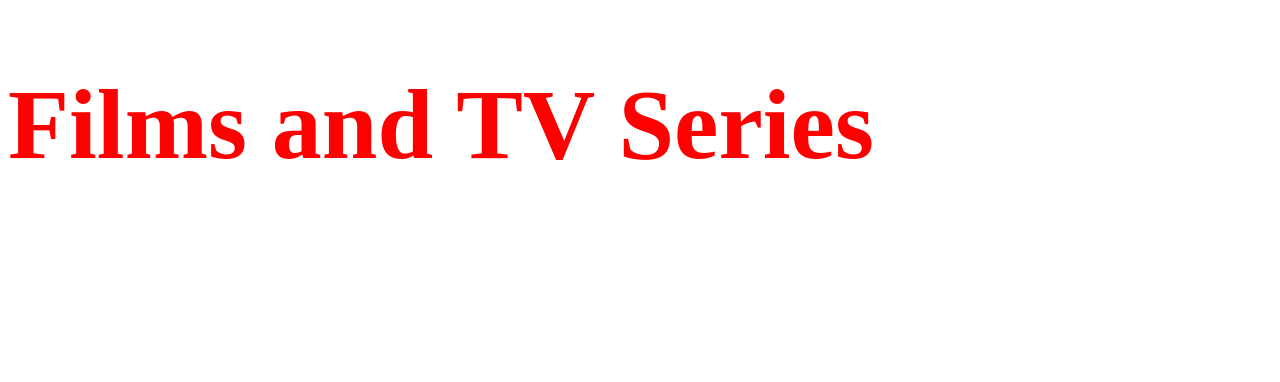
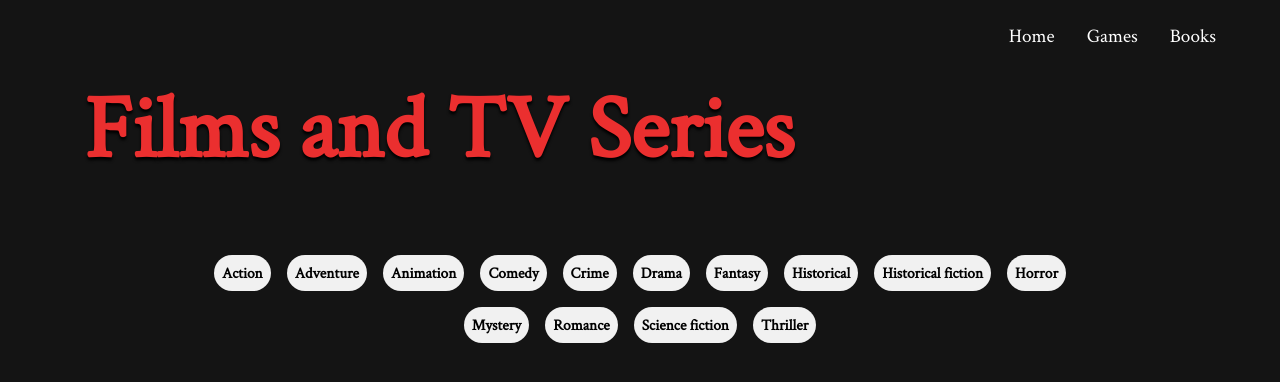
Before and after one commit to eiribarev18/generala-approves, a plain HTML site: page HTML/films.html in a window 1280 px wide. Drawn offline with Linux system fonts and the light colour scheme; files that its build step writes are made by us from their sources.

Commit message:
added heading, menu and genres

```diff
--- a/CSS/films.css
+++ b/CSS/films.css
@@ -1,4 +1,64 @@
-#h1{
-	font-size:100px;
-	color:red;
+@font-face {
+	font-family: Crimson_Text;
+	src: url(CrimsonText-Regular.ttf);
+  }
+
+body{
+	background-color:#141414;
+	font-family:Crimson_Text;
 }
+
+h1{
+	font-weight:bolder;
+	font-size:7vw;
+	color:rgb(235, 47, 47);
+	margin-left:6%;
+	padding-top:0;
+	margin-top:0;
+	text-shadow: 0px 3px 3px black;
+}
+
+ul {
+	list-style-type: none;
+	margin: 0;
+	padding: 0;
+	overflow: hidden;
+	margin-right:40px;
+  }
+
+  li {
+	float: right;
+  }
+
+  li a {
+	display: block;
+	color: white;
+	font-size:1.5vw;
+	padding: 8px;
+    text-align:center;
+	text-decoration:none;
+	padding: 14px 16px;
+  }
+
+  li a:hover {
+	text-decoration:underline;
+  }
+
+  .flex-container {
+	margin-left:12.5%;
+	display: flex;
+	flex-wrap:wrap;
+	justify-content: center;
+    width:75%;
+  }
+
+  .flex-container > div {
+	font-weight: bold;
+	padding:8px;
+	background-color: #f1f1f1;
+	width: auto;
+	margin: 8px;
+	text-align: center;
+	font-size: 1.2vw;
+	border-radius:25px;
+  }
--- a/HTML/films.html
+++ b/HTML/films.html
@@ -3,10 +3,34 @@
 <head>
 	<title>Films and TV Series</title>
 	<meta charset="utf-8">
-	<link rel="stylesheet" type="text/css" href="films.css">
+	<link rel="stylesheet" type="text/css" href="../CSS/films.css">
 </head>
 
 <body>
-	<h1 id="h1">Films and TV Series</h1>
+	<ul>
+		<li><a href="books.html">Books</a></li>
+		<li><a href="games.html">Games</a></li>
+		<li><a href="index.html">Home</a></li>
+	</ul>
+
+	<h1>Films and TV Series</h1>
+
+	<div class="flex-container">
+		<div>Action</div>
+		<div>Adventure</div>
+		<div>Animation</div>
+		<div>Comedy</div>
+		<div>Crime</div>
+		<div>Drama</div>
+		<div>Fantasy</div>
+		<div>Historical</div>
+		<div>Historical fiction</div>
+		<div>Horror</div>
+		<div>Mystery</div>
+		<div>Romance</div>
+		<div>Science fiction</div>
+		<div>Thriller</div>
+	</div>
+
 </body>
 </html>
```
Also changed, not shown: CSS/CrimsonText-Bold.ttf (added), CSS/CrimsonText-Regular.ttf (added), CSS/Varela-Regular.ttf (added).
